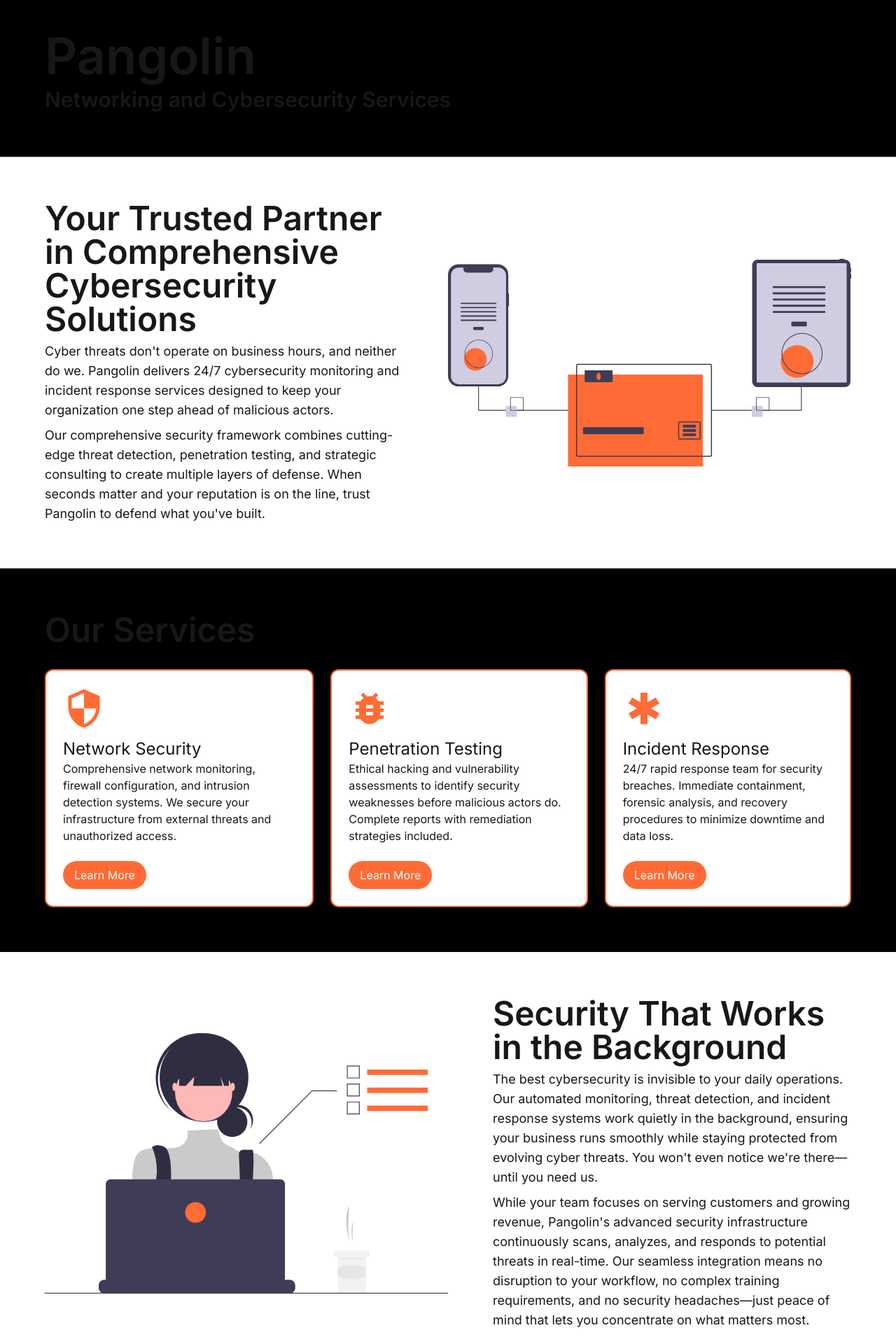
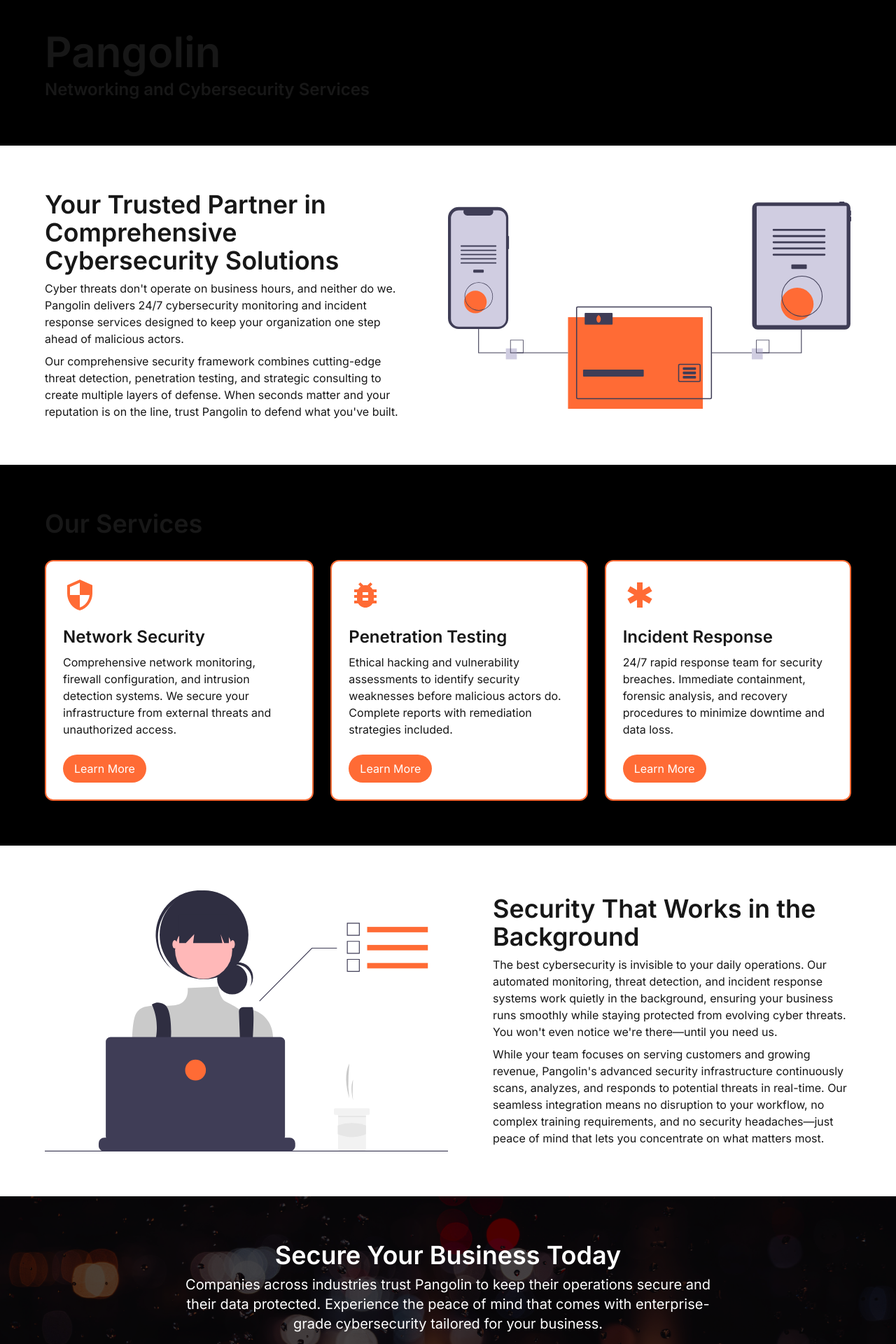
Before and after one commit to tjdanner/pangolin-website, a Next.js app: page / in a window 1280 px wide. Shown: the part 20-1940 px from the top of the page at 70% size. Built offline with nearby package versions, Linux system fonts and the light colour scheme.

Commit message:
Mobile-first styling, seperate components

```diff
--- /dev/null
+++ b/app/components/Banner.tsx
@@ -0,0 +1,20 @@
+export default function Banner({
+  title,
+  subtitle,
+  backgroundColor = "bg-black",
+}: {
+  title: string;
+  subtitle?: string;
+  backgroundColor?: string;
+}) {
+  return (
+    <section className={`p-[5%] ${backgroundColor}`}>
+      <div className="flex flex-col gap-2">
+        <h1 className="text-4xl lg:text-6xl font-semibold">{title}</h1>
+        {subtitle && (
+          <p className="text-xl lg:text-2xl font-semibold">{subtitle}</p>
+        )}
+      </div>
+    </section>
+  );
+}
--- /dev/null
+++ b/app/components/Button.tsx
@@ -0,0 +1,29 @@
+export default function Button({
+  children,
+  href,
+  onClick,
+  className = "",
+}: {
+  children: React.ReactNode;
+  href?: string;
+  onClick?: () => void;
+  className?: string;
+}) {
+  const baseClasses =
+    "inline-block px-4 py-2 mt-4 bg-accent text-white text-base rounded-full hover:bg-accent/80 transition-colors duration-350";
+  const combinedClasses = `${baseClasses} ${className}`.trim();
+
+  if (href) {
+    return (
+      <a href={href} className={combinedClasses}>
+        {children}
+      </a>
+    );
+  }
+
+  return (
+    <button onClick={onClick} className={combinedClasses}>
+      {children}
+    </button>
+  );
+}
--- /dev/null
+++ b/app/components/CardSection.tsx
@@ -0,0 +1,35 @@
+import ServiceCard from "./ServiceCard";
+
+export default function CardSection({
+  title,
+  cards,
+  backgroundColor = "bg-black",
+}: {
+  title: string;
+  cards: Array<{
+    icon: React.ReactNode;
+    title: string;
+    description: string;
+    href: string;
+  }>;
+  backgroundColor?: string;
+}) {
+  return (
+    <section className={`p-[5%] flex flex-col items-center ${backgroundColor}`}>
+      <div className="flex flex-col gap-6 lg:gap-8 lg:max-w-screen-xl">
+        <h1 className="text-2xl lg:text-4xl font-semibold">{title}</h1>
+        <div className="flex flex-col lg:flex-row gap-4 lg:gap-6">
+          {cards.map((card, index) => (
+            <ServiceCard
+              key={index}
+              icon={card.icon}
+              title={card.title}
+              description={card.description}
+              href={card.href}
+            />
+          ))}
+        </div>
+      </div>
+    </section>
+  );
+}
--- /dev/null
+++ b/app/components/EndCTASection.tsx
@@ -0,0 +1,34 @@
+import Button from "./Button";
+
+export default function EndCTASection({
+  title,
+  paragraph,
+  buttonText,
+  buttonHref,
+  backgroundImage,
+}: {
+  title: string;
+  paragraph: string;
+  buttonText: string;
+  buttonHref?: string;
+  backgroundImage: string;
+}) {
+  return (
+    <section
+      className="relative flex justify-center p-[5%] bg-cover bg-center bg-no-repeat"
+      style={{ backgroundImage: `url(${backgroundImage})` }}
+    >
+      {/* Dark overlay */}
+      <div className="absolute inset-0 bg-black/70"></div>
+
+      {/* Content */}
+      <div className="relative z-10 flex flex-col items-center gap-2 max-w-screen-md text-center">
+        <h1 className="text-2xl lg:text-4xl font-semibold text-white">
+          {title}
+        </h1>
+        <p className="text-base lg:text-xl text-white">{paragraph}</p>
+        <Button href={buttonHref}>{buttonText}</Button>
+      </div>
+    </section>
+  );
+}
--- /dev/null
+++ b/app/components/ServiceCard.tsx
@@ -0,0 +1,24 @@
+import Button from "./Button";
+
+export default function ServiceCard({
+  title,
+  description,
+  icon,
+  href,
+}: {
+  title: string;
+  description: string;
+  icon: React.ReactNode;
+  href: string;
+}) {
+  return (
+    <div className="flex flex-col items-start gap-2 p-6 bg-background border-2 border-accent rounded-xl hover:shadow-lg hover:shadow-accent/50 hover:-translate-y-2 transition-all duration-400">
+      <div className="mb-3 text-5xl text-accent">{icon}</div>
+      <h2 className="text-xl lg:text-2xl font-semibold">{title}</h2>
+      <p className="text-base">{description}</p>
+      <Button href={href} className="mt-4">
+        Learn More
+      </Button>
+    </div>
+  );
+}
--- /dev/null
+++ b/app/components/TextSection.tsx
@@ -0,0 +1,54 @@
+import Image from "next/image";
+
+export default function TextSection({
+  title,
+  paragraphs,
+  imageSrc,
+  imageAlt,
+  imagePosition = "right",
+}: {
+  title: string;
+  paragraphs: string[];
+  imageSrc: string;
+  imageAlt: string;
+  imagePosition?: "left" | "right";
+}) {
+  const imageElement = (
+    <Image
+      className="lg:w-1/2"
+      src={imageSrc}
+      alt={imageAlt}
+      width={400}
+      height={300}
+    />
+  );
+
+  const textElement = (
+    <div className="flex flex-col gap-2 lg:w-1/2">
+      <h1 className="text-2xl lg:text-4xl font-semibold">{title}</h1>
+      {paragraphs.map((paragraph, index) => (
+        <p key={index} className="text-base">
+          {paragraph}
+        </p>
+      ))}
+    </div>
+  );
+
+  return (
+    <section className="flex justify-center p-[5%]">
+      <div className="flex flex-col lg:flex-row items-center gap-6 lg:gap-16 lg:max-w-screen-xl">
+        {imagePosition === "left" ? (
+          <>
+            {imageElement}
+            {textElement}
+          </>
+        ) : (
+          <>
+            {textElement}
+            {imageElement}
+          </>
+        )}
+      </div>
+    </section>
+  );
+}
--- a/app/page.tsx
+++ b/app/page.tsx
@@ -1,147 +1,74 @@
-import Image from "next/image";
 import { MdSecurity, MdBugReport, MdEmergency } from "react-icons/md";
 
-// ServiceCard component
-function ServiceCard({
-  title,
-  description,
-  icon,
-  href,
-}: {
-  title: string;
-  description: string;
-  icon: React.ReactNode;
-  href: string;
-}) {
-  return (
-    <div className="service-card flex flex-col items-start p-6 border-2 bg-background border-accent rounded-xl transition-all duration-400 hover:shadow-lg hover:shadow-accent/50 hover:-translate-y-2">
-      <div className="text-accent text-6xl mb-3">{icon}</div>
-      <h2 className="card-heading text-2xl">{title}</h2>
-      <p>{description}</p>
-      <a
-        href={href}
-        className="mt-6 inline-block bg-accent hover:bg-accent/80 text-white px-4 py-2 rounded-full transition-colors duration-350"
-      >
-        Learn More
-      </a>
-    </div>
-  );
-}
+import Banner from "./components/Banner";
+import TextSection from "./components/TextSection";
+import CardSection from "./components/CardSection";
+import EndCTASection from "./components/EndCTASection";
 
 export default function Home() {
   return (
     <div>
-      <section className="home-banner font-sans p-[5%] bg-black">
-        <div className="banner-content flex flex-col gap-2">
-          <h1 className="text-7xl font-semibold">Pangolin</h1>
-          <p className="text-3xl font-semibold">
-            Networking and Cybersecurity Services
-          </p>
-        </div>
-      </section>
+      <Banner
+        title="Pangolin"
+        subtitle="Networking and Cybersecurity Services"
+      />
 
-      <section className="text-section p-[5%] flex justify-center">
-        <div className="text-content flex gap-16 justify-self-center max-w-screen-2xl">
-          <div className="text-box flex flex-col gap-2 w-1/2">
-            <h1 className="text-5xl font-semibold">
-              Your Trusted Partner in Comprehensive Cybersecurity Solutions
-            </h1>
-            <p className="text-lg">
-              Cyber threats don't operate on business hours, and neither do we.
-              Pangolin delivers 24/7 cybersecurity monitoring and incident
-              response services designed to keep your organization one step
-              ahead of malicious actors.
-            </p>
-            <p className="text-lg">
-              Our comprehensive security framework combines cutting-edge threat
-              detection, penetration testing, and strategic consulting to create
-              multiple layers of defense. When seconds matter and your
-              reputation is on the line, trust Pangolin to defend what you've
-              built.
-            </p>
-          </div>
-          <Image
-            src="/devices.svg"
-            alt="description"
-            width={400}
-            height={300}
-            className="w-1/2"
-          />
-        </div>
-      </section>
+      <TextSection
+        title="Your Trusted Partner in Comprehensive Cybersecurity Solutions"
+        paragraphs={[
+          "Cyber threats don't operate on business hours, and neither do we. Pangolin delivers 24/7 cybersecurity monitoring and incident response services designed to keep your organization one step ahead of malicious actors.",
+          "Our comprehensive security framework combines cutting-edge threat detection, penetration testing, and strategic consulting to create multiple layers of defense. When seconds matter and your reputation is on the line, trust Pangolin to defend what you've built.",
+        ]}
+        imageSrc="/devices.svg"
+        imageAlt="Description"
+        imagePosition="right"
+      />
 
-      <section className="card-section p-[5%] flex justify-center bg-black">
-        <div className="card-section-content max-w-screen-xl flex flex-col gap-8">
-          <h1 className="text-5xl font-semibold">Our Services</h1>
-          <div className="card-container flex gap-6">
-            <ServiceCard
-              icon={<MdSecurity />}
-              title="Network Security"
-              description="Comprehensive network monitoring, firewall configuration, and intrusion detection systems. We secure your infrastructure from external threats and unauthorized access."
-              href="#"
-            />
-            <ServiceCard
-              icon={<MdBugReport />}
-              title="Penetration Testing"
-              description="Ethical hacking and vulnerability assessments to identify security weaknesses before malicious actors do. Complete reports with remediation strategies included."
-              href="#"
-            />
-            <ServiceCard
-              icon={<MdEmergency />}
-              title="Incident Response"
-              description="24/7 rapid response team for security breaches. Immediate containment, forensic analysis, and recovery procedures to minimize downtime and data loss."
-              href="#"
-            />
-          </div>
-        </div>
-      </section>
+      <CardSection
+        title="Our Services"
+        cards={[
+          {
+            icon: <MdSecurity />,
+            title: "Network Security",
+            description:
+              "Comprehensive network monitoring, firewall configuration, and intrusion detection systems. We secure your infrastructure from external threats and unauthorized access.",
+            href: "#",
+          },
+          {
+            icon: <MdBugReport />,
+            title: "Penetration Testing",
+            description:
+              "Ethical hacking and vulnerability assessments to identify security weaknesses before malicious actors do. Complete reports with remediation strategies included.",
+            href: "#",
+          },
+          {
+            icon: <MdEmergency />,
+            title: "Incident Response",
+            description:
+              "24/7 rapid response team for security breaches. Immediate containment, forensic analysis, and recovery procedures to minimize downtime and data loss.",
+            href: "#",
+          },
+        ]}
+      />
 
-      <section className="text-section p-[5%] flex justify-center">
-        <div className="text-content flex gap-16 items-center max-w-screen-2xl">
-          <Image
-            src="/dev-focus.svg"
-            alt="description"
-            width={400}
-            height={300}
-            className="w-1/2"
-          />
-          <div className="text-box flex flex-col gap-2 w-1/2">
-            <h1 className="text-5xl font-semibold">
-              Security That Works in the Background
-            </h1>
-            <p className="text-lg">
-              The best cybersecurity is invisible to your daily operations. Our
-              automated monitoring, threat detection, and incident response
-              systems work quietly in the background, ensuring your business
-              runs smoothly while staying protected from evolving cyber threats.
-              You won't even notice we're there—until you need us.
-            </p>
-            <p className="text-lg">
-              While your team focuses on serving customers and growing revenue,
-              Pangolin's advanced security infrastructure continuously scans,
-              analyzes, and responds to potential threats in real-time. Our
-              seamless integration means no disruption to your workflow, no
-              complex training requirements, and no security headaches—just
-              peace of mind that lets you concentrate on what matters most.
-            </p>
-          </div>
-        </div>
-      </section>
+      <TextSection
+        title="Security That Works in the Background"
+        paragraphs={[
+          "The best cybersecurity is invisible to your daily operations. Our automated monitoring, threat detection, and incident response systems work quietly in the background, ensuring your business runs smoothly while staying protected from evolving cyber threats. You won't even notice we're there—until you need us.",
+          "While your team focuses on serving customers and growing revenue, Pangolin's advanced security infrastructure continuously scans, analyzes, and responds to potential threats in real-time. Our seamless integration means no disruption to your workflow, no complex training requirements, and no security headaches—just peace of mind that lets you concentrate on what matters most.",
+        ]}
+        imageSrc="/dev-focus.svg"
+        imageAlt="Description"
+        imagePosition="left"
+      />
 
-      <section className="end-cta flex justify-center">
-        <div className="end-cta-content p-[5%] bg-black flex flex-col items-center gap-2 text-center max-w-screen-lg">
-          <h1 className="text-5xl font-semibold">Secure Your Business Today</h1>
-          <p className="text-2xl">
-            Companies across industries trust Pangolin to keep their operations
-            secure and their data protected. Experience the peace of mind that
-            comes with enterprise-grade cybersecurity tailored for your
-            business.
-          </p>
-          <a className="mt-6 inline-block bg-accent hover:bg-accent/80 text-white px-4 py-2 rounded-full transition-colors duration-350">
-            Contact
-          </a>
-        </div>
-      </section>
+      <EndCTASection
+        title="Secure Your Business Today"
+        paragraph="Companies across industries trust Pangolin to keep their operations secure and their data protected. Experience the peace of mind that comes with enterprise-grade cybersecurity tailored for your business."
+        buttonText="Contact Us"
+        buttonHref="#"
+        backgroundImage="background-lights.jpg"
+      />
     </div>
   );
 }
```
Also changed, not shown: public/background-lights.jpg (added).
